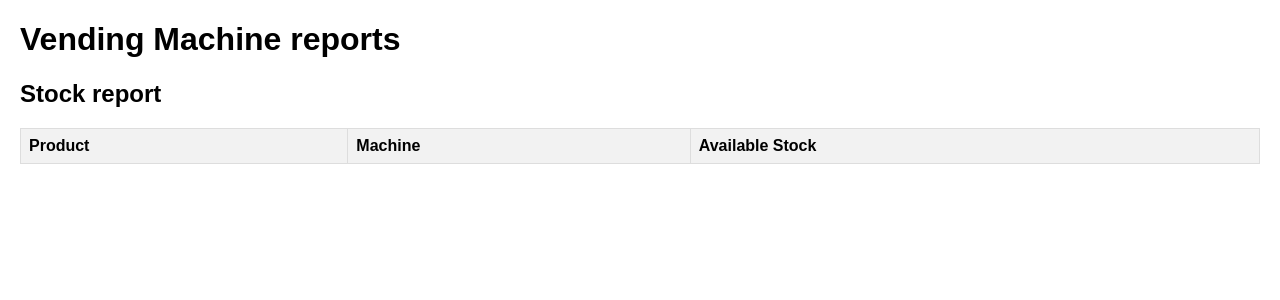
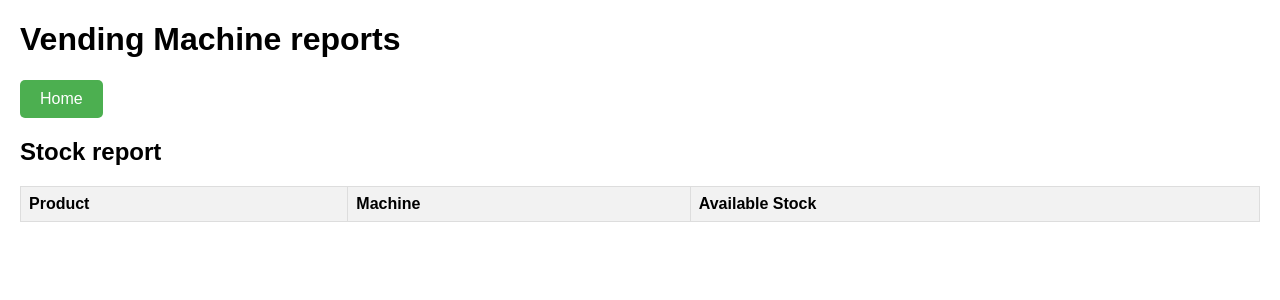
Before and after one commit to IsabelaYabe/engenharia_de_software, a Flask app: page /report in a window 1280 px wide. Shown: the top 300 px of the page. Run offline with Flask 3, Linux system fonts and the light colour scheme; data that the repository does not hold is empty.

Commit message:
melhoria

```diff
--- a/src/templates/report.html
+++ b/src/templates/report.html
@@ -39,9 +39,14 @@
         }
     </style>
 </head>
-    <body>
+<body>
+<div class="container">
         <h1>Vending Machine reports</h1>
 
+        <!-- Home button-->
+        <div class="button-container">
+            <button onclick="window.location.href='/'">Home</button>
+        </div>
         <h2>Stock report</h2>
         <table border="1">
             <tr><th>Product</th><th>Machine</th><th>Available Stock</th></tr>
```
